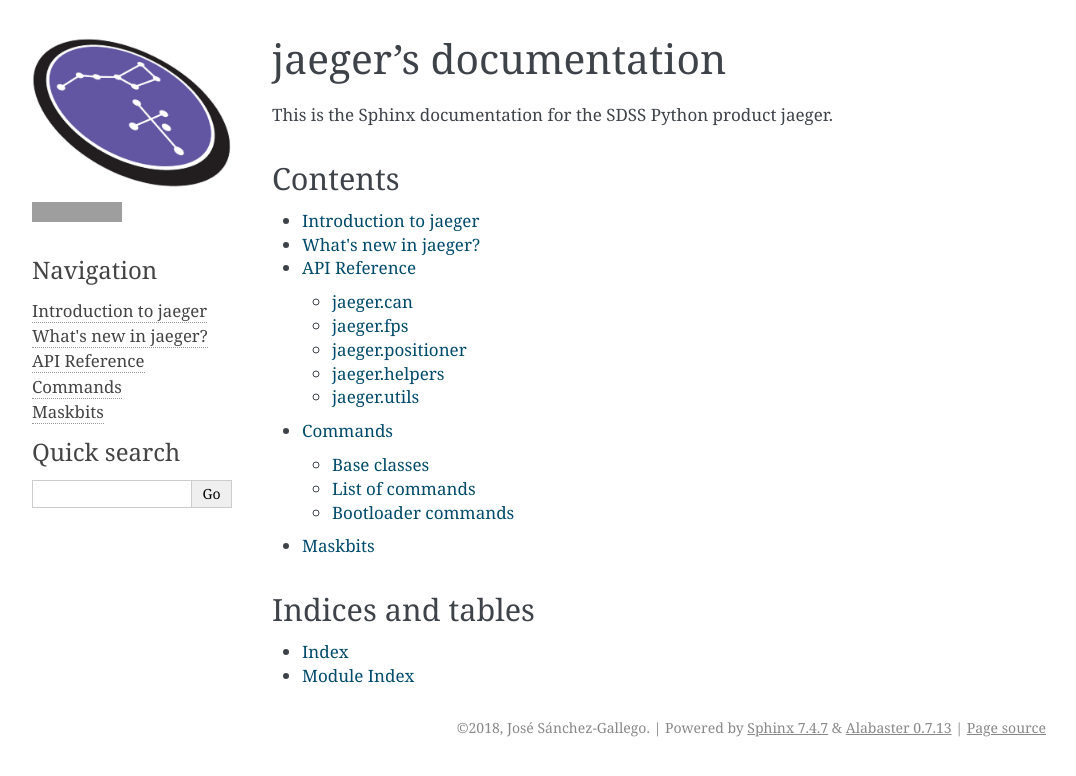
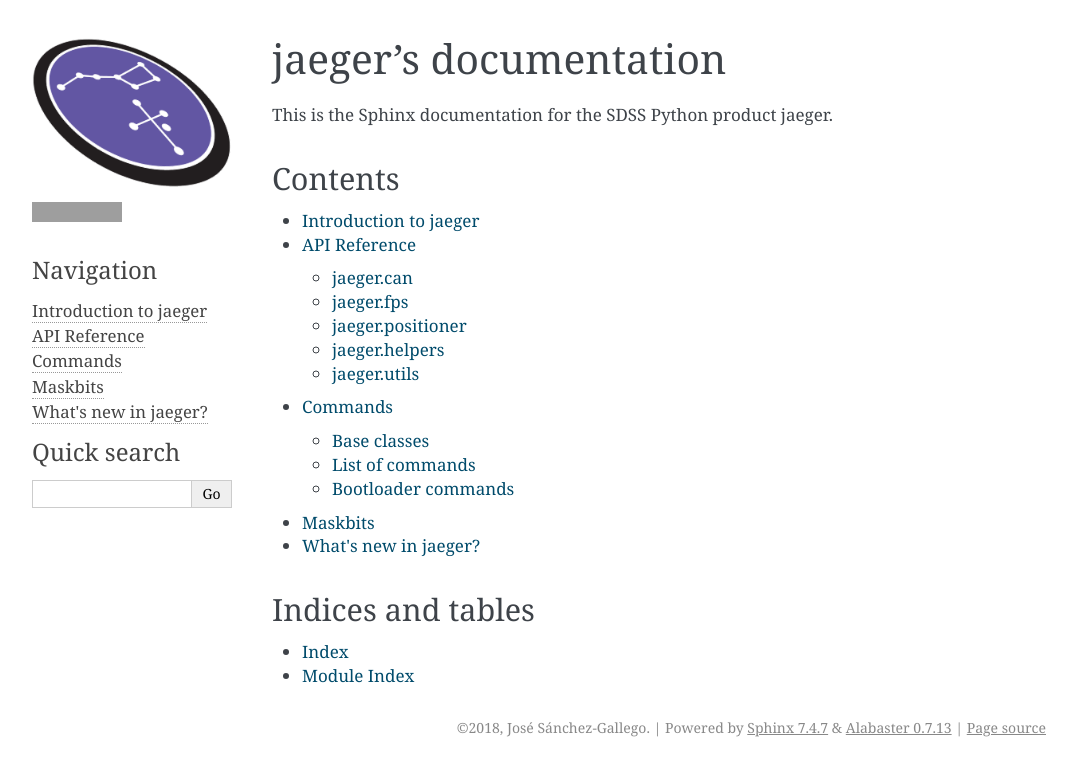
Before and after one commit to sdss/jaeger, a Sphinx documentation site: the page built from docs/sphinx/index.rst, in a window 1280 px wide. Shown: the top 776 px of the page, without its empty margins (106-1182 px from the left). Built offline with Sphinx 7.4.7, drawn with Linux system fonts in a browser that asks for light colours; the version number is read from the project's files by our own code; grey boxes are pictures that could not be loaded.

```diff
--- a/docs/sphinx/index.rst
+++ b/docs/sphinx/index.rst
@@ -11,10 +11,12 @@ Contents
   :maxdepth: 2
 
   intro
-  What's new in jaeger? <changelog>
+
   api
   commands
   maskbits
+
+  What's new in jaeger? <changelog>
 
 
 
```
